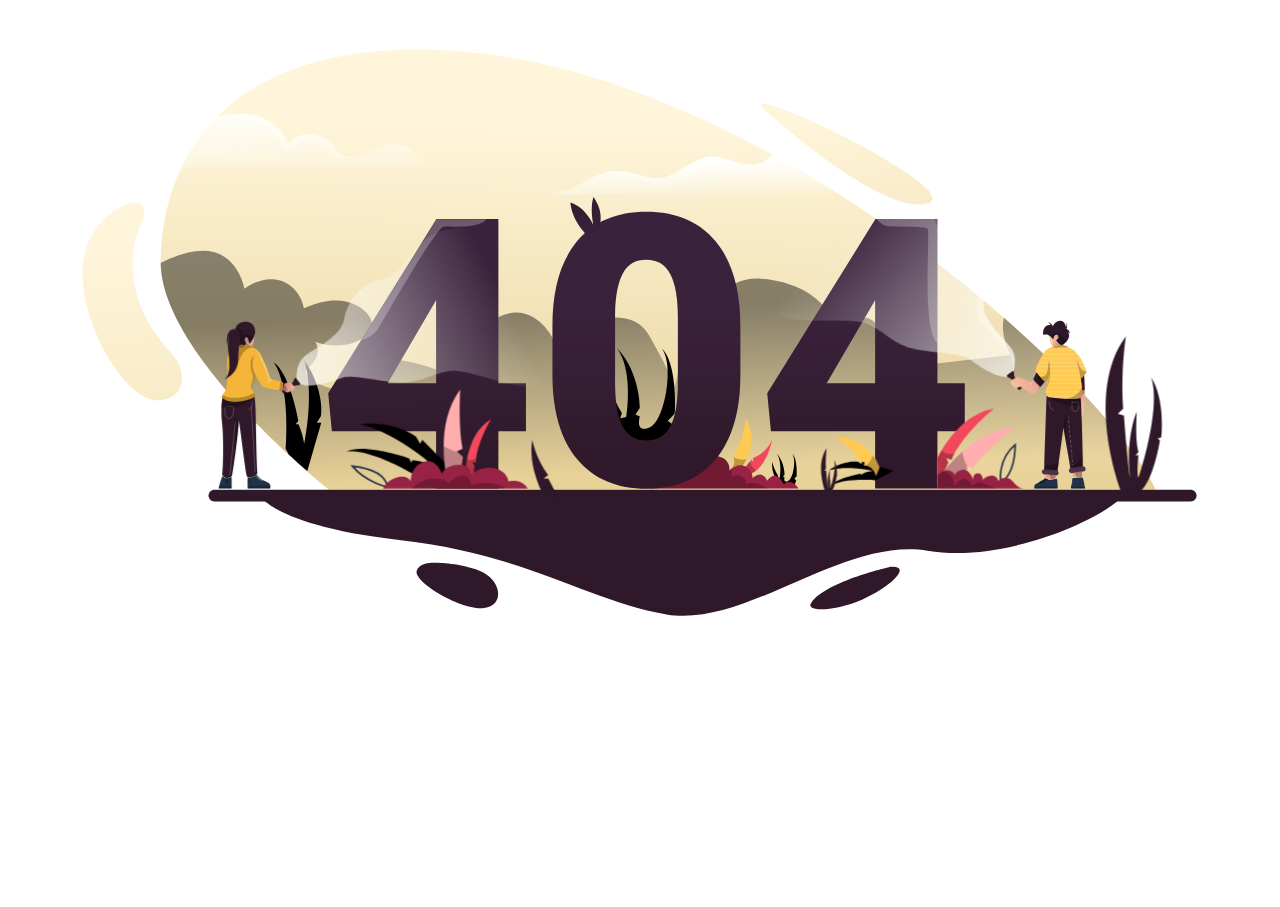
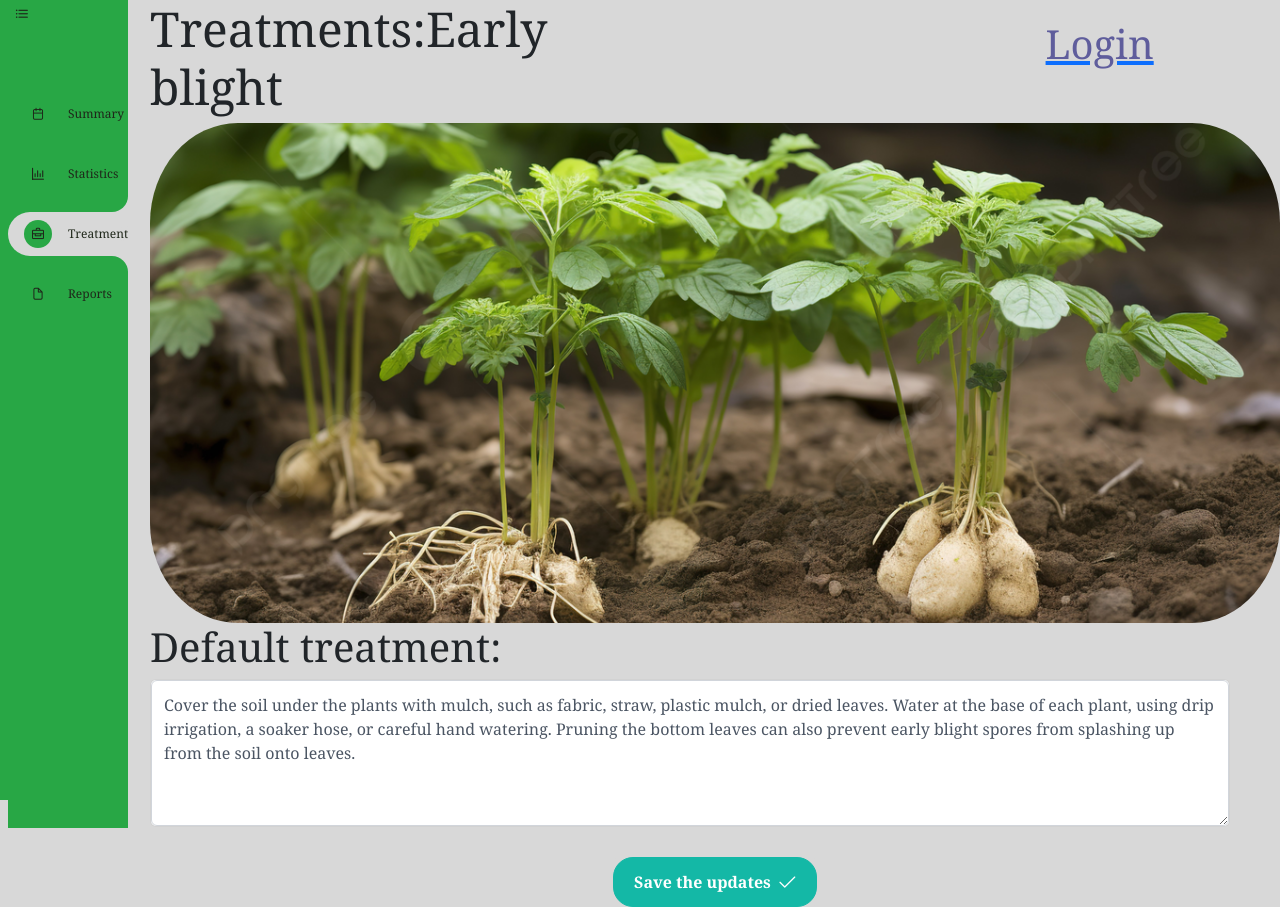
Before and after one commit to Ahmed23Adel/GradProject-Smart-Agriculture-System, a Vue app in the folder FrontEnd.vue/Rowling/: page /treatment/disease-default-treatment/1 in a window 1280 px wide. Before the commit the page ends 800 px from the top, so only its background shows below. Built offline with nearby package versions, Linux system fonts and the light colour scheme.

Commit message:
Enabling editing the default treatment for each disease

```diff
--- /dev/null
+++ b/FrontEnd.vue/Rowling/src/assets/scss/DefaultTreatment.scss
@@ -0,0 +1,157 @@
+$hoverEasing: cubic-bezier(0.23, 1, 0.32, 1);
+$returnEasing: cubic-bezier(0.445, 0.05, 0.55, 0.95);
+
+body {
+    margin: 40px 0;
+    font-family: "Raleway";
+    font-size: 14px;
+    font-weight: 500;
+    background-color: #BCAAA4;
+    -webkit-font-smoothing: antialiased;
+}
+
+.title {
+    font-family: "Raleway";
+    font-size: 24px;
+    font-weight: 700;
+    color: #5D4037;
+    text-align: center;
+}
+
+p {
+    line-height: 1.5em;
+}
+
+h1+p,
+p+p {
+    margin-top: 10px;
+}
+
+.container {
+    padding: 40px 80px;
+    display: flex;
+    flex-wrap: wrap;
+    justify-content: center;
+}
+
+.card-wrap {
+    margin: 10px;
+    transform: perspective(800px);
+    transform-style: preserve-3d;
+    cursor: pointer;
+    // background-color: #fff;
+
+    &:hover {
+        .card-info {
+            transform: translateY(0);
+        }
+
+        .card-info p {
+            opacity: 1;
+        }
+
+        .card-info,
+        .card-info p {
+            transition: 0.6s $hoverEasing;
+        }
+
+        .card-info:after {
+            transition: 5s $hoverEasing;
+            opacity: 1;
+            transform: translateY(0);
+        }
+
+        .card-bg {
+            transition:
+                0.6s $hoverEasing,
+                opacity 5s $hoverEasing;
+            opacity: 0.8;
+        }
+
+        .card {
+            transition:
+                0.6s $hoverEasing,
+                box-shadow 2s $hoverEasing;
+            box-shadow:
+                rgba(white, 0.2) 0 0 40px 5px,
+                rgba(white, 1) 0 0 0 1px,
+                rgba(black, 0.66) 0 30px 60px 0,
+                inset #333 0 0 0 5px,
+                inset white 0 0 0 6px;
+        }
+    }
+}
+
+.card {
+    position: relative;
+    flex: 0 0 240px;
+    width: 240px;
+    height: 320px;
+    background-color: #333;
+    overflow: hidden;
+    border-radius: 10px;
+    box-shadow:
+        rgba(black, 0.66) 0 30px 60px 0,
+        inset #333 0 0 0 5px,
+        inset rgba(white, 0.5) 0 0 0 6px;
+    transition: 1s $returnEasing;
+}
+
+.card-bg {
+    opacity: 0.5;
+    position: absolute;
+    top: -20px;
+    left: -20px;
+    width: 100%;
+    height: 100%;
+    padding: 20px;
+    background-repeat: no-repeat;
+    background-position: center;
+    background-size: cover;
+    transition:
+        1s $returnEasing,
+        opacity 5s 1s $returnEasing;
+    pointer-events: none;
+}
+
+.card-info {
+    padding: 20px;
+    position: absolute;
+    bottom: 0;
+    color: #fff;
+    transform: translateY(40%);
+    transition: 0.6s 1.6s cubic-bezier(0.215, 0.61, 0.355, 1);
+
+    p {
+        opacity: 0;
+        text-shadow: rgba(black, 1) 0 2px 3px;
+        transition: 0.6s 1.6s cubic-bezier(0.215, 0.61, 0.355, 1);
+    }
+
+    * {
+        position: relative;
+        z-index: 1;
+    }
+
+    &:after {
+        content: '';
+        position: absolute;
+        top: 0;
+        left: 0;
+        z-index: 0;
+        width: 100%;
+        height: 100%;
+        background-image: linear-gradient(to bottom, transparent 0%, rgba(#000, 0.6) 100%);
+        background-blend-mode: overlay;
+        opacity: 0;
+        transform: translateY(100%);
+        transition: 5s 1s $returnEasing;
+    }
+}
+
+.card-info h1 {
+    font-family: "Playfair Display";
+    font-size: 36px;
+    font-weight: 700;
+    text-shadow: rgba(black, 0.5) 0 10px 10px;
+}
--- a/FrontEnd.vue/Rowling/src/components/treatment/DefaultTreatment.vue
+++ b/FrontEnd.vue/Rowling/src/components/treatment/DefaultTreatment.vue
@@ -2,46 +2,23 @@
 import {defineProps} from "vue"
 import { ref } from 'vue';
 
-const {diseaesName} = defineProps(['diseaesName','backColor'])
+const {diseaesName, backColor, diseaseId} = defineProps(['diseaesName','backColor', 'diseaseId'])
 console.log(diseaesName)
-// const diseaesName = ref("Early blight");
 
-// document.addEventListener('DOMContentLoaded', function () {
-//     var maxLength = 20;
-//     var default_text = document.getElementById('blight-text');
-//     var readMoreLink = document.getElementById('read-more-link');
-
-//     var content = default_text.textContent;
-//     if (content.length > maxLength) {
-//         default_text.textContent = content.slice(0, maxLength) + "...";
-//         readMoreLink.style.display = 'inline';
-//         readMoreLink.addEventListener('click', function (event) {
-//             event.preventDefault();
-//             if (default_text.textContent.length === maxLength) {
-//                 default_text.textContent = content;
-//                 readMoreLink.textContent = 'Read Less';
-//             } else {
-//                 default_text.textContent = content.slice(0, maxLength);
-//                 readMoreLink.textContent = 'Read More';
-//             }
-//         });
-//     }
-// });
+const toRef = ref("")
+toRef.value = "/treatment/disease-default-treatment/" + diseaseId;
 
 </script>
 
 <template>
-    <!-- Cover the soil under the plants with mulch, such as fabric, straw,
-    plastic mulch, or dried leaves. Water at the base of each plant, using drip irrigation, a soaker hose,
-    or careful hand watering. Pruning the bottom leaves can also prevent early blight spores from splashing
-    up from the soil onto leaves. -->
-    <div class="card card-border" style="width: 12rem; background-color:#F4EDCC; border-radius: 20%;">
+    <div class="card wobble-horizontal" style="width: 12rem; background-color:#F4EDCC; border-radius: 20%;">
         <img src='/src/assets/images/treatment/treatment.png' class="card-img-top card-img" alt="...">
         <div class="card-body">
             <!-- <h5 class="card-title">{{ diseaesName }} default treatment</h5> -->
             <h5 class="card-title">{{diseaesName}} default treatment</h5>
             <p class="card-text" id="blight-text" max-length="20">Cover the soil under...</p>
-            <a href="#" id="read-more-link" class="btn btn-primary read-more">Read More</a>
+			<router-link :to="toRef"><a href="#" id="read-more-link" class="btn btn-primary read-more">Read More</a></router-link>
+
         </div>
     </div>
 </template>
@@ -62,4 +39,43 @@
     transform: scale(110%);
     cursor: pointer;
 }
+@keyframes wobble-horizontal {
+	16.65% {
+		transform: translateX(8px);
+	}
+
+	33.3% {
+		transform: translateX(-6px);
+	}
+
+	49.95% {
+		transform: translateX(4px);
+	}
+
+	66.6% {
+		transform: translateX(-2px);
+	}
+
+	83.25% {
+		transform: translateX(1px);
+	}
+
+	100% {
+		transform: translateX(0);
+	}
+}
+.wobble-horizontal {
+	display: inline-block;
+
+	@include hideTapHighlightColor();
+	@include hardwareAccel();
+	@include improveAntiAlias();
+
+	&:hover {
+		animation-name: wobble-horizontal;
+		animation-duration: 1s;
+		animation-timing-function: ease-in-out;
+		animation-iteration-count: 1;
+	}
+}
 </style>
--- a/FrontEnd.vue/Rowling/src/components/treatment/DefaultTreatments.vue
+++ b/FrontEnd.vue/Rowling/src/components/treatment/DefaultTreatments.vue
@@ -5,10 +5,10 @@
 <template>
     <div class="row">
         <div class="col-2">
-            <DefaultTreatment :diseaesName="'Early blight'" :backColor="'#F4EDCC'"/>
+            <DefaultTreatment :diseaesName="'Early blight'" :backColor="'#F4EDCC'" :diseaseId = "1"/>
         </div>
         <div class="col-2">
-            <DefaultTreatment :diseaesName="'Late blight'" :backColor="'#A4CE95'"/>
+            <DefaultTreatment :diseaesName="'Late blight'" :backColor="'#A4CE95'" :diseaseId = "2"/>
         </div>
         <div class="col-3">
         </div>
--- /dev/null
+++ b/FrontEnd.vue/Rowling/src/components/treatment/UpperBarDisesae.vue
@@ -0,0 +1,67 @@
+<script setup>
+import "bootstrap/dist/css/bootstrap.min.css"
+import "bootstrap"
+import {defineProps} from "vue"
+
+defineProps(["diseaseName"])
+</script>
+
+
+<template>
+
+    <div class="row">
+        <div class="col-4 col-md-4 ">
+            <h1 class="display-5">Treatments:{{ diseaseName }}</h1>
+        </div>
+        <div class="col-4 col-md-4 search-box">
+
+        </div>
+        <div class="col-4 col-md-4 log-in d-flex justify-content-center">
+
+            <router-link to="/login"><h1 class="display-6 login-text">Login</h1></router-link>
+        </div>
+    </div>
+</template>
+
+
+<style scoped>
+.header-dashboard {
+    color: black;
+    font-weight: bold;
+    margin: 20px;
+    font-family: system-ui, -apple-system, BlinkMacSystemFont, 'Segoe UI', Roboto, Oxygen, Ubuntu, Cantarell, 'Open Sans', 'Helvetica Neue', sans-serif;
+}
+
+.search-box {
+    padding: 20px;
+}
+
+.custom-input {
+    background-color: #f5f5f5;
+    color: #333;
+    border-color: #ced4da;
+}
+
+.custom-btn {
+    background-color: #28a745;
+    color: #fff;
+    border-color: #28a745;
+}
+
+.custom-btn:hover {
+    background-color: #218838;
+    border-color: #1e7e34;
+}
+
+.log-in {
+    color: rgb(0, 204, 255);
+    font-size: 30px;
+    padding-top: 20px;
+    font-weight: bold
+}
+
+.login-text {
+    color:#5F5D9C;
+    cursor: pointer;
+}
+</style>
--- a/FrontEnd.vue/Rowling/src/router/index.ts
+++ b/FrontEnd.vue/Rowling/src/router/index.ts
@@ -3,6 +3,7 @@
 import StatsView from "../views/StatsView.vue"
 import Summary from   '../views/Summary.vue'
 import Treatment from   '../views/Treatment.vue'
+import DiseaseDefaultTreatment from   '../views/DiseaseDefaultTreatment.vue'
 
 import { createRouter, createWebHistory } from "vue-router"
 
@@ -19,6 +20,11 @@
             path:"/treatment",
             name:"treatment",
             component: Treatment
+        },
+        {
+            path:"/treatment/disease-default-treatment/:id",
+            name:"DiseaseTreatmentDefault",
+            component: DiseaseDefaultTreatment
         },
         {
             path:"/stats",
--- /dev/null
+++ b/FrontEnd.vue/Rowling/src/views/DiseaseDefaultTreatment.vue
@@ -0,0 +1,81 @@
+<script setup>
+import { useRoute } from 'vue-router';
+import Sidebar from "../components/Sidebar.vue";
+import UpperBarDisesae from "../components/treatment/UpperBarDisesae.vue";
+import { ref } from "vue"
+
+const route = useRoute()
+const diseaseId = route.params['id']
+
+const treatmentValue = ref("")
+treatmentValue.value = "Cover the soil under the plants with mulch, such as fabric, straw, plastic mulch, or dried leaves. Water at the base of each plant, using drip irrigation, a soaker hose, or careful hand watering. Pruning the bottom leaves can also prevent early blight spores from splashing up from the soil onto leaves."
+</script>
+<template>
+    <div class="page-container">
+        <Sidebar class="sidebar" :selected="2" />
+        <div class="main-container">
+            <UpperBarDisesae :diseaseName="'Early blight'" />
+            <div class="row">
+                <img src="/src/assets/images/diseaseDefaultTreatment/background.jpg" alt="Description of the image"
+                    class="full-width-image">
+            </div>
+            <div class="row">
+                <h1 class="display-6">Default treatment:</h1>
+            </div>
+            <div class="card flex justify-content-center text-area-parent">
+                <Textarea v-model="treatmentValue" rows="5" cols="30" />
+            </div>
+            <div class="submit-parent">
+                <div class="card flex justify-content-center submit-sub-parent">
+                    <Button label="Save the updates" icon="pi pi-check" iconPos="right" class="submit-button" />
+                </div>
+            </div>
+
+
+        </div>
+    </div>
+</template>
+
+<style lang="scss" scoped>
+.page-container {
+    background-color: var(--primary);
+    display: grid;
+    position: relative;
+    grid-template-columns: 150px 1fr;
+}
+
+
+.sidebar {
+    position: sticky;
+    top: 0;
+}
+
+.full-width-image {
+    width: 100%;
+    height: 500px;
+    object-fit: cover;
+    border-radius: 100px;
+
+}
+
+.text-area-parent {
+    margin-right: 50px;
+}
+
+.submit-parent {
+    display: flex;
+    justify-content: center; /* Center horizontally */
+    align-items: center; /* Center vertically */
+    margin-top: 30px;
+    background-color: var(--primary);
+}
+
+.submit-button{
+    border-radius: 20px;
+}
+
+.submit-sub-parent{
+    background-color: var(--primary);
+    border: none;
+}
+</style>
--- a/FrontEnd.vue/Rowling/src/views/Treatment.vue
+++ b/FrontEnd.vue/Rowling/src/views/Treatment.vue
@@ -11,6 +11,7 @@
         <div class="main-container">
             <UpperBar/>
             <DefaultTreatments />
+            <hr class="header-line">
 
         </div>
     </div>
```
Also changed, not shown: FrontEnd.vue/Rowling/src/main.ts (+6 -1 lines), FrontEnd.vue/Rowling/src/assets/images/diseaseDefaultTreatment/background.jpg (added).
